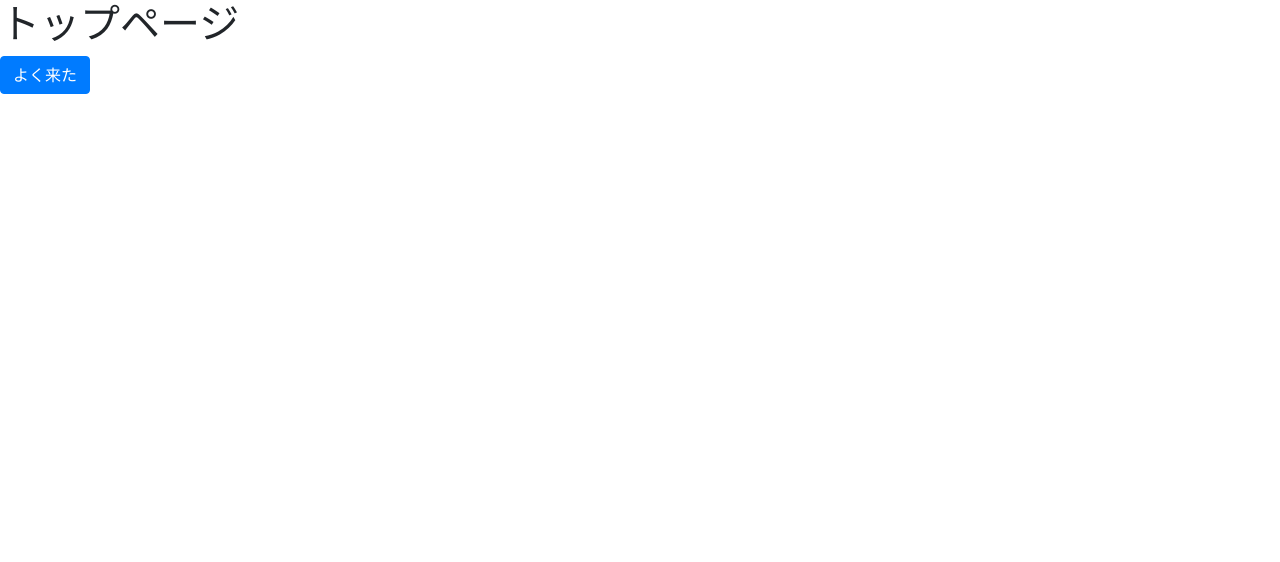
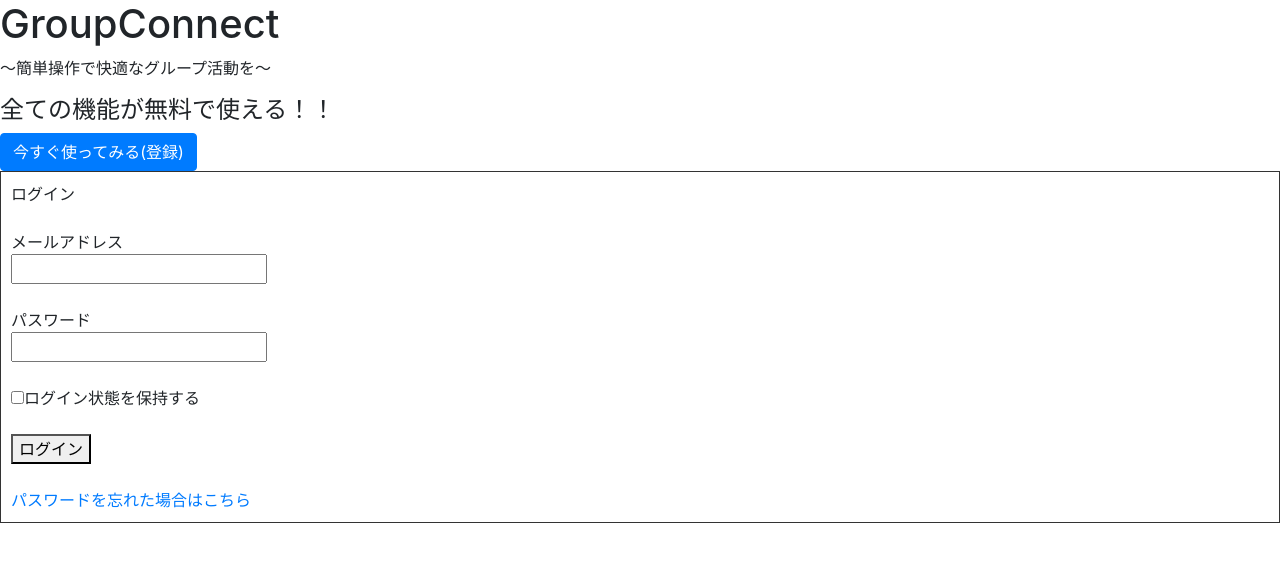
Before and after one commit to GroupConnect/GroupConnect, a Django app: page / in a window 1280 px wide. Shown: the top 562 px of the page. Run offline with Django 3.2, Linux system fonts and the light colour scheme; some libraries are stand-ins or nearby versions.

Commit message:
[add]トップページ作成

```diff
--- a/GCSystem/settings.py
+++ b/GCSystem/settings.py
@@ -42,7 +42,6 @@ INSTALLED_APPS = [
     'django.contrib.sessions',
     'django.contrib.messages',
     'django.contrib.staticfiles',
-    'sass_processor',
 ]
 
 MIDDLEWARE = [
--- a/GroupConnect/templates/GroupConnect/index.html
+++ b/GroupConnect/templates/GroupConnect/index.html
@@ -9,11 +9,25 @@
         <meta name="author" content="">
         <meta name="viewport" content="width=device-width, inital-scale=1, shrink-to-fit=no">
         <link rel="stylesheet" href="https://stackpath.bootstrapcdn.com/bootstrap/4.1.3/css/bootstrap.min.css" integrity="sha384-MCw98/SFnGE8fJT3GXwEOngsV7Zt27NXFoaoApmYm81iuXoPkFOJwJ8ERdknLPMO" crossorigin="anonymous">
+        <link rel="stylesheet" type="text/css" href="{% static 'GroupConnect/style.css' %}" />
     </head>
     <body>
-        <h1> トップページ </h1>
-
-        <button type="button" class="btn btn-primary">よく来た</button>
+        <h1>GroupConnect</h1>
+        <p>～簡単操作で快適なグループ活動を～</p>
+        <h4>全ての機能が無料で使える！！</h4>
+        <button type="button" class="btn btn-primary">今すぐ使ってみる(登録)</button>
+        <div style="padding: 10px; margin-bottom: 10px; border: 1px solid #333333;">
+            <form>
+                ログイン<br><br>
+                メールアドレス<br>
+                <input type="text" name="name" size="20"><br><br>
+                パスワード<br>
+                <input type="text" name="name" size="20"><br><br>
+                <input type="checkbox" name="name">ログイン状態を保持する<br><br>
+            </form>
+            <button type="button" class="submit">ログイン</button><br><br>
+            <a href="http:localhost:8000">パスワードを忘れた場合はこちら</a>
+        </div>
 
         <script src="https://code.jquery.com/jquery-3.3.1.slim.min.js" integrity="sha384-q8i/X+965DzO0rT7abK41JStQIAqVgRVzpbzo5smXKp4YfRvH+8abtTE1Pi6jizo" crossorigin="anonymous"></script>
         <script src="https://cdnjs.cloudflare.com/ajax/libs/popper.js/1.14.3/umd/popper.min.js" integrity="sha384-ZMP7rVo3mIykV+2+9J3UJ46jBk0WLaUAdn689aCwoqbBJiSnjAK/l8WvCWPIPm49" crossorigin="anonymous"></script>
```
Also changed, not shown: GroupConnect/static/GroupConnect/style.css (added).
